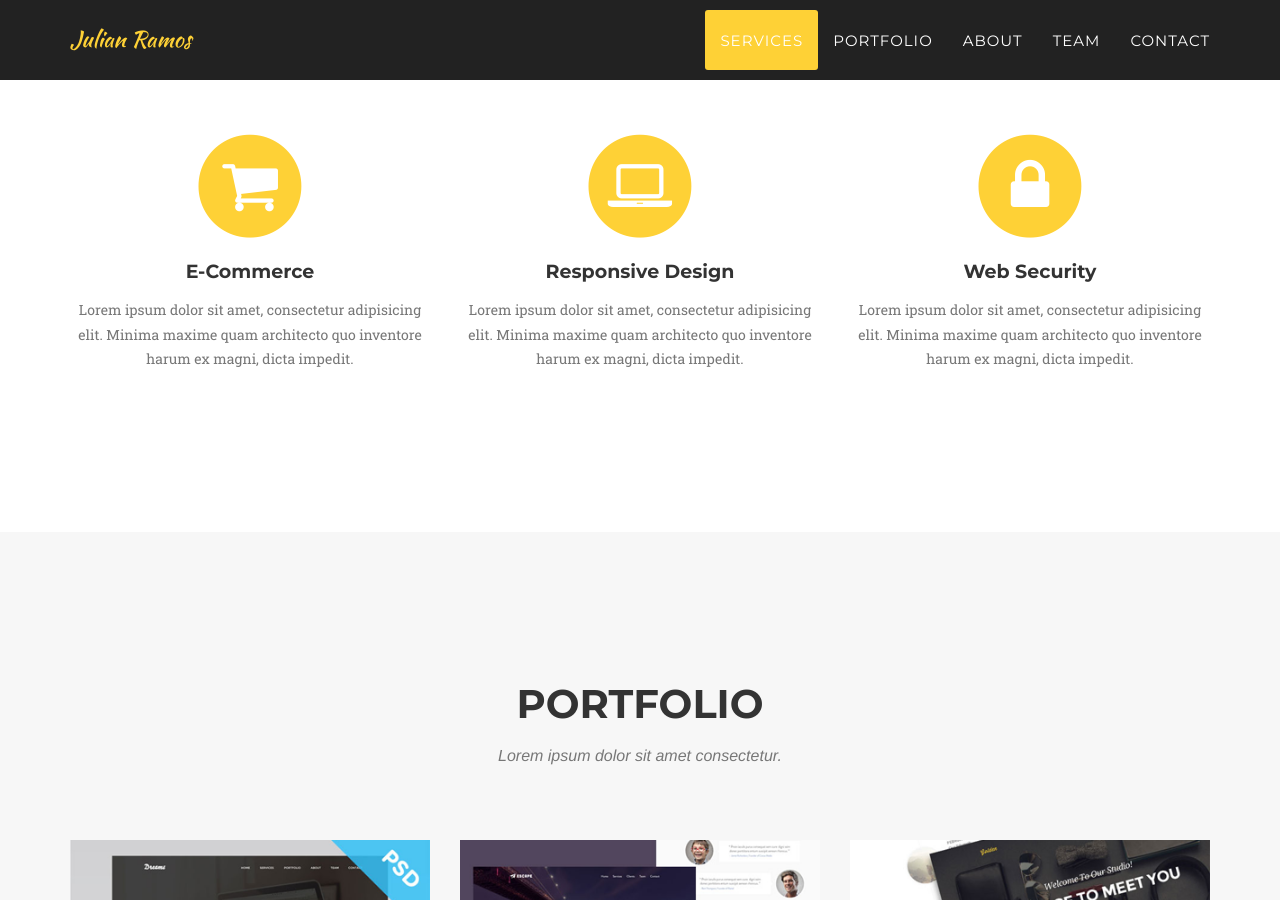
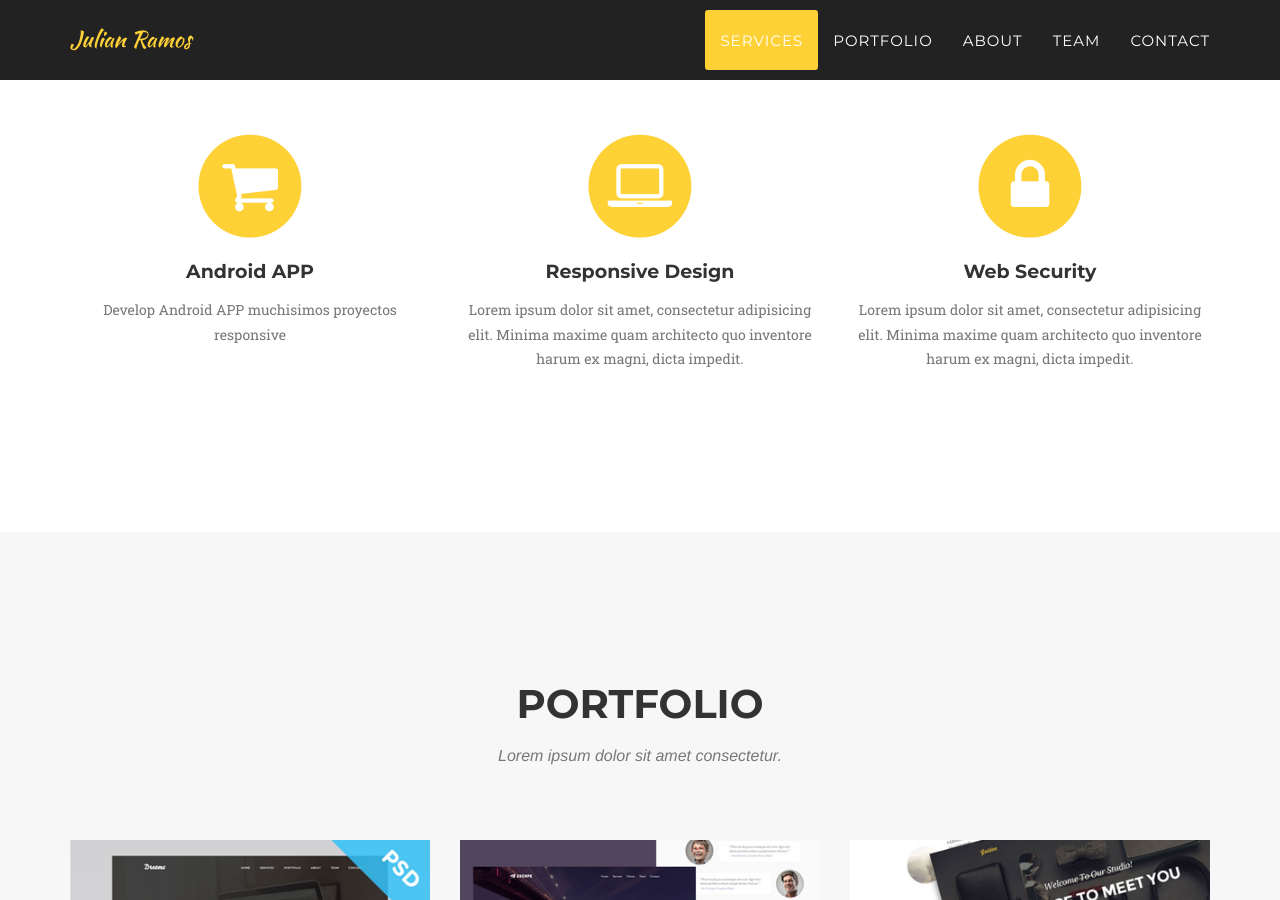
Before and after one commit to jramos92/jramos92.github.io, a Jekyll site: the page built from index.html, in a window 1280 px wide and 900 px high, scrolled down 938 px. Built offline with Jekyll 4.4.1, drawn with Linux system fonts in a browser that asks for light colours; some web fonts are replaced.

Commit message:
Update services.html

```diff
--- a/_includes/services.html
+++ b/_includes/services.html
@@ -13,8 +13,8 @@
                         <i class="fa fa-circle fa-stack-2x text-primary"></i>
                         <i class="fa fa-shopping-cart fa-stack-1x fa-inverse"></i>
                     </span>
-                    <h4 class="service-heading">E-Commerce</h4>
-                    <p class="text-muted">Lorem ipsum dolor sit amet, consectetur adipisicing elit. Minima maxime quam architecto quo inventore harum ex magni, dicta impedit.</p>
+                    <h4 class="service-heading">Android APP</h4>
+                    <p class="text-muted">Develop Android APP muchisimos proyectos responsive</p>
                 </div>
                 <div class="col-md-4">
                     <span class="fa-stack fa-4x">
```
